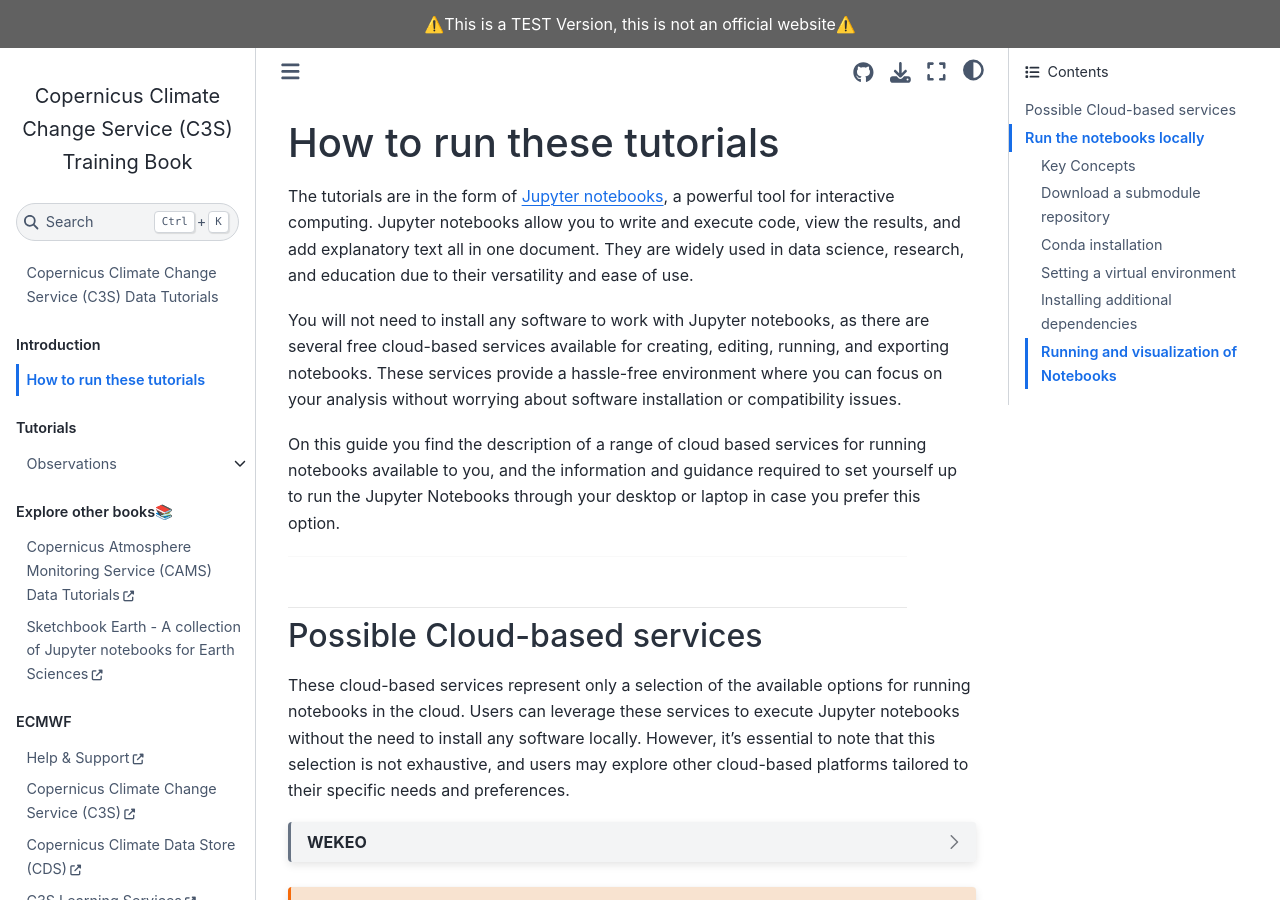
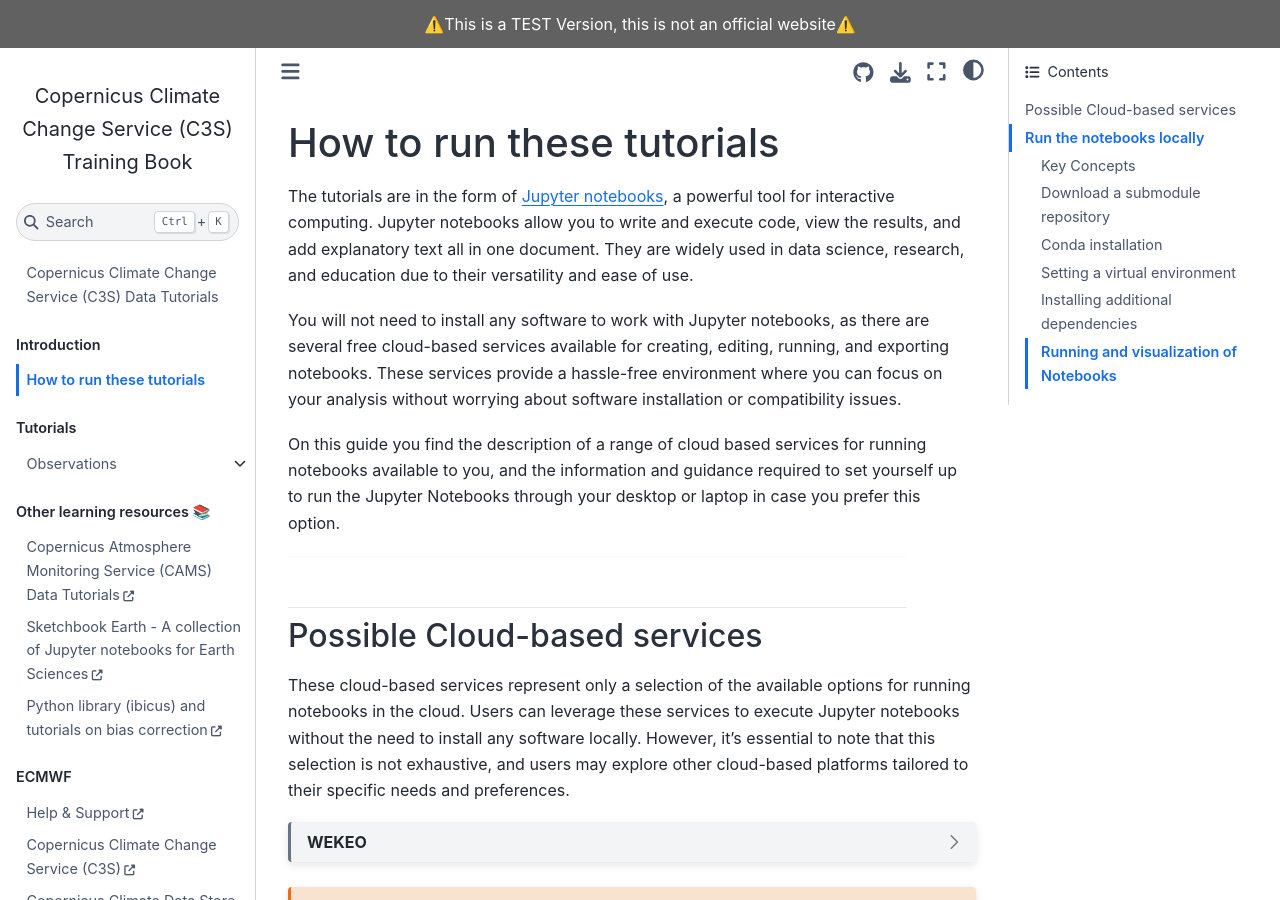
Before and after one commit to ecmwf-training/c3s-training, a Jupyter Book: the page built from how-to-run-these-tutorials.md, in a window 1280 px wide and 900 px high. Built offline with Jupyter Book 1.0.4 settings and Sphinx 7.4.7 and the Sphinx Book theme 1.1.4, drawn with Linux system fonts in a browser that asks for light colours; pages that are not in the unit, such as notebooks, are missing from menus.

Commit message:
update on other learning resources

```diff
--- a/_toc.yml
+++ b/_toc.yml
@@ -112,12 +112,14 @@
             title: Visualising fire weather index (FWI)
           - file: submodules/glofas-bangladesh-floods/glofas-bangladesh-floods
             title: Observing major flood events
-  - caption: Explore other books📚
+  - caption: Other learning resources 📚
     chapters:
       - url: https://Randbee.github.io/CAMSBook
         title: Copernicus Atmosphere Monitoring Service (CAMS) Data Tutorials
       - url: https://ecmwfcode4earth.github.io/sketchbook-earth
         title: Sketchbook Earth - A collection of Jupyter notebooks for Earth Sciences
+      - url: https://ibicus.readthedocs.io/en/latest/getting_started/overview.html
+        title: Python library (ibicus) and tutorials on bias correction
   - caption: ECMWF
     chapters:
       - url: https://climate.copernicus.eu/help-and-support
```
